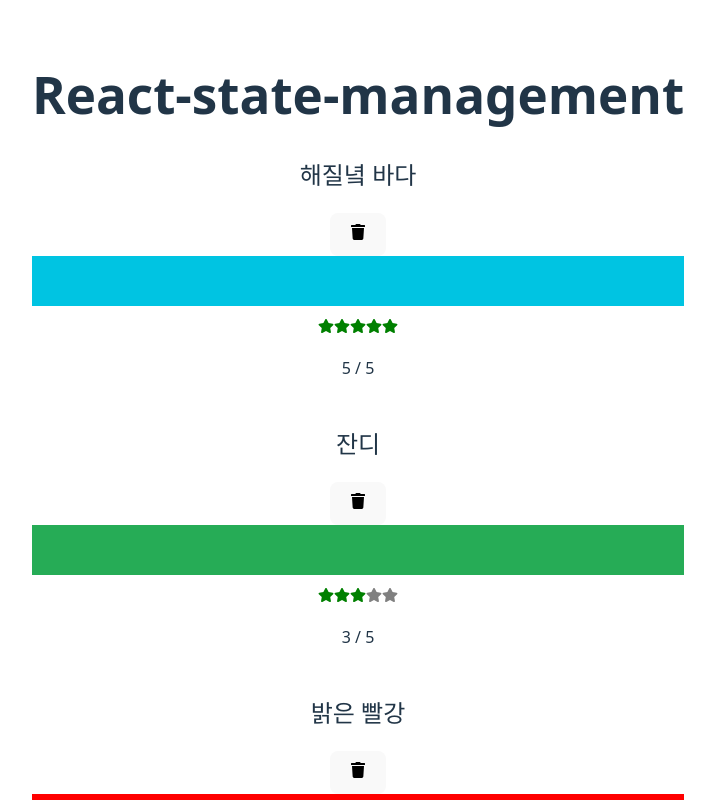
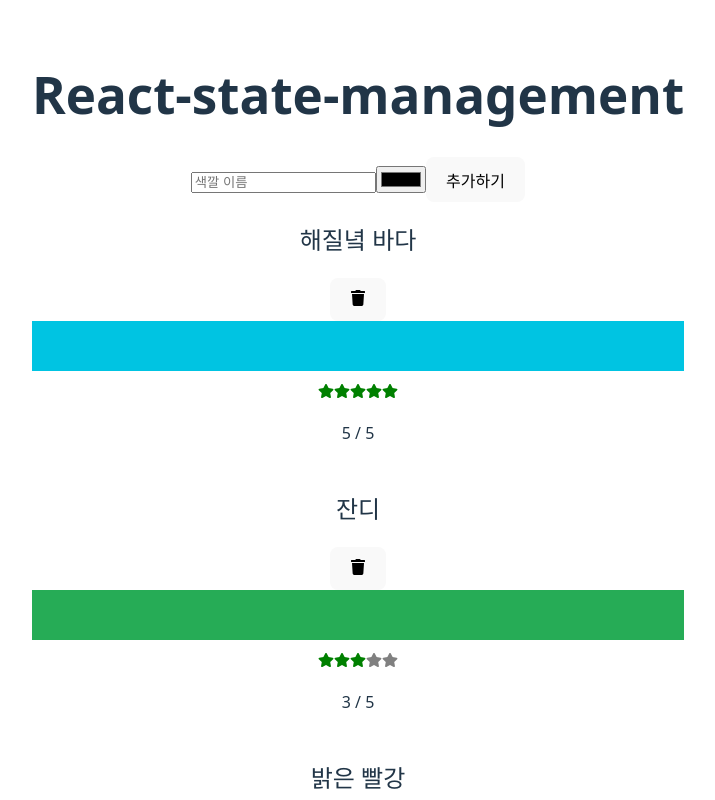
Before and after one commit to NJ97S/React-Codeground, a React (Vite) app in the folder Hyojin/react-state-management/: page / in a window 1280 px wide. Shown: the top 800 px of the page, without its empty margins (282-997 px from the left). Built offline with nearby package versions, Linux system fonts and the light colour scheme.

Commit message:
✨ feat: 새로운 색상 데이터 Form 제출 로직 추가

```diff
--- a/Hyojin/react-state-management/src/App.jsx
+++ b/Hyojin/react-state-management/src/App.jsx
@@ -1,14 +1,27 @@
 import { useState } from "react";
+import { v4 } from "uuid";
 
 import "./App.css";
 import colorData from "./data/color-data.json";
 import ColorInfoList from "./components/color/ColorInfoList";
+import AddColorForm from "./components/color/AddColorForm";
 
 function App() {
   const [colors, setColors] = useState(colorData.colors);
   return (
     <>
       <h1>React-state-management</h1>
+      <AddColorForm
+        onNewColorInfo={(title, color) => {
+          const newColors = {
+            id: v4(),
+            rating: 0,
+            title: title,
+            color: color,
+          };
+          setColors([newColors, ...colors]);
+        }}
+      />
       <ColorInfoList
         colors={colors}
         onRemoveColor={(id) => {
--- /dev/null
+++ b/Hyojin/react-state-management/src/components/color/AddColorForm.jsx
@@ -0,0 +1,32 @@
+import { useState } from "react";
+
+export default function AddColorForm({ onNewColorInfo = (f) => f }) {
+  const [newTitle, setNewTitle] = useState("");
+  const [newColor, setNewColor] = useState("#000000");
+
+  const submitNewColor = (e) => {
+    e.preventDefault();
+    onNewColorInfo(newTitle, newColor);
+    setNewTitle("");
+    setNewColor("#000000");
+  };
+
+  return (
+    <form onSubmit={submitNewColor}>
+      <input
+        type="text"
+        value={newTitle}
+        onChange={(e) => setNewTitle(e.target.value)}
+        placeholder="색깔 이름"
+        required
+      />
+      <input
+        type="color"
+        value={newColor}
+        onChange={(e) => setNewColor(e.target.value)}
+        required
+      />
+      <button>추가하기</button>
+    </form>
+  );
+}
```
